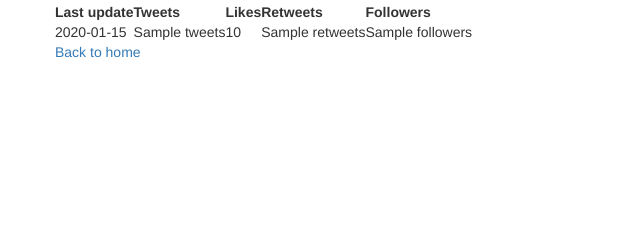
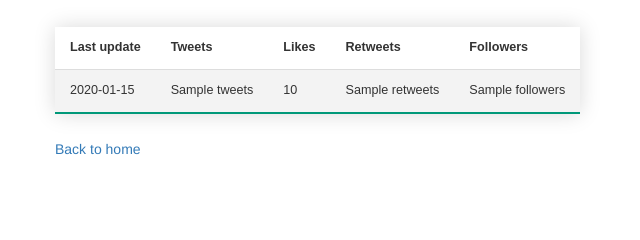
Before and after one commit to edoardottt/twitterbot2, a Flask app: template templates/dashboard.html in a window 1280 px wide. Shown: the part 273-513 px from the top of the page, without its empty margins (0-640 px from the left). Run offline with Flask 2, Linux system fonts and the light colour scheme; the template is opened without the code that fills it: most values are stand-ins (such as "Sample title", 1, 10 or a date in 2020); some libraries are stand-ins or nearby versions.

Commit message:
update table

```diff
--- a/templates/dashboard.html
+++ b/templates/dashboard.html
@@ -14,7 +14,44 @@
         // every 6 seconds
         setInterval(updateValues, 60000);
     </script>
+    <style>
+        .styled-table {
+            border-collapse: collapse;
+            margin: 25px 0;
+            font-size: 0.9em;
+            font-family: sans-serif;
+            min-width: 400px;
+            box-shadow: 0 0 20px rgba(0, 0, 0, 0.15);
+        }
 
+        .styled-table thead tr {
+            background-color: #009879;
+            color: #ffffff;
+            text-align: left;
+        }
+
+        .styled-table th,
+        .styled-table td {
+            padding: 12px 15px;
+        }
+
+        .styled-table tbody tr {
+            border-bottom: 1px solid #dddddd;
+        }
+
+        .styled-table tbody tr:nth-of-type(even) {
+            background-color: #f3f3f3;
+        }
+
+        .styled-table tbody tr:last-of-type {
+            border-bottom: 2px solid #009879;
+        }
+
+        .styled-table tbody tr.active-row {
+            font-weight: bold;
+            color: #009879;
+        }
+    </style>
 </head>
 
 <body>
@@ -32,7 +69,7 @@
             <div id="log"> Real time statistics for {{ user }}.
             </div>
             <div>
-                <table>
+                <table class="styled-table">
                     <tr>
                         <th>Last update</th>
                         <th>Tweets</th>
```
